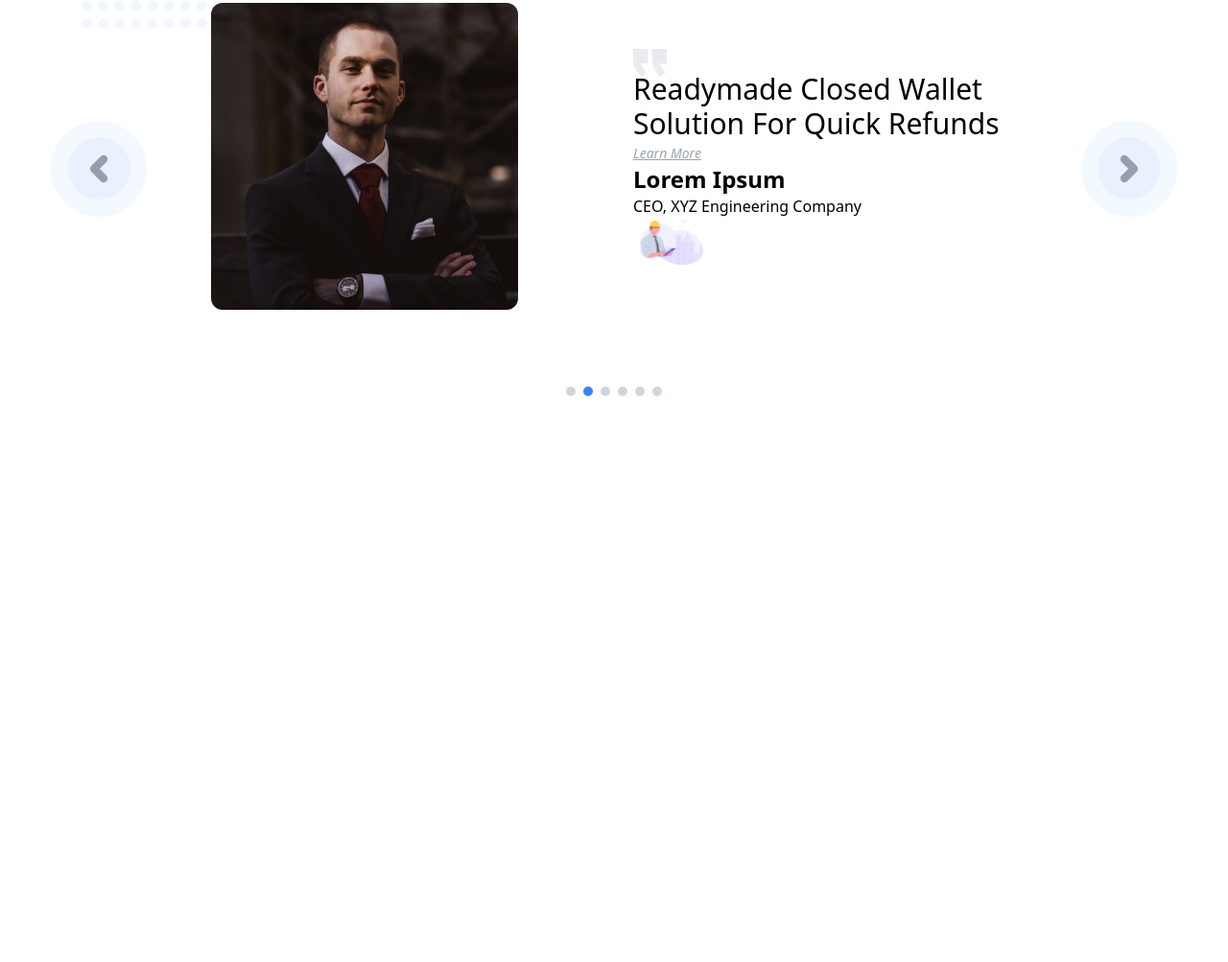
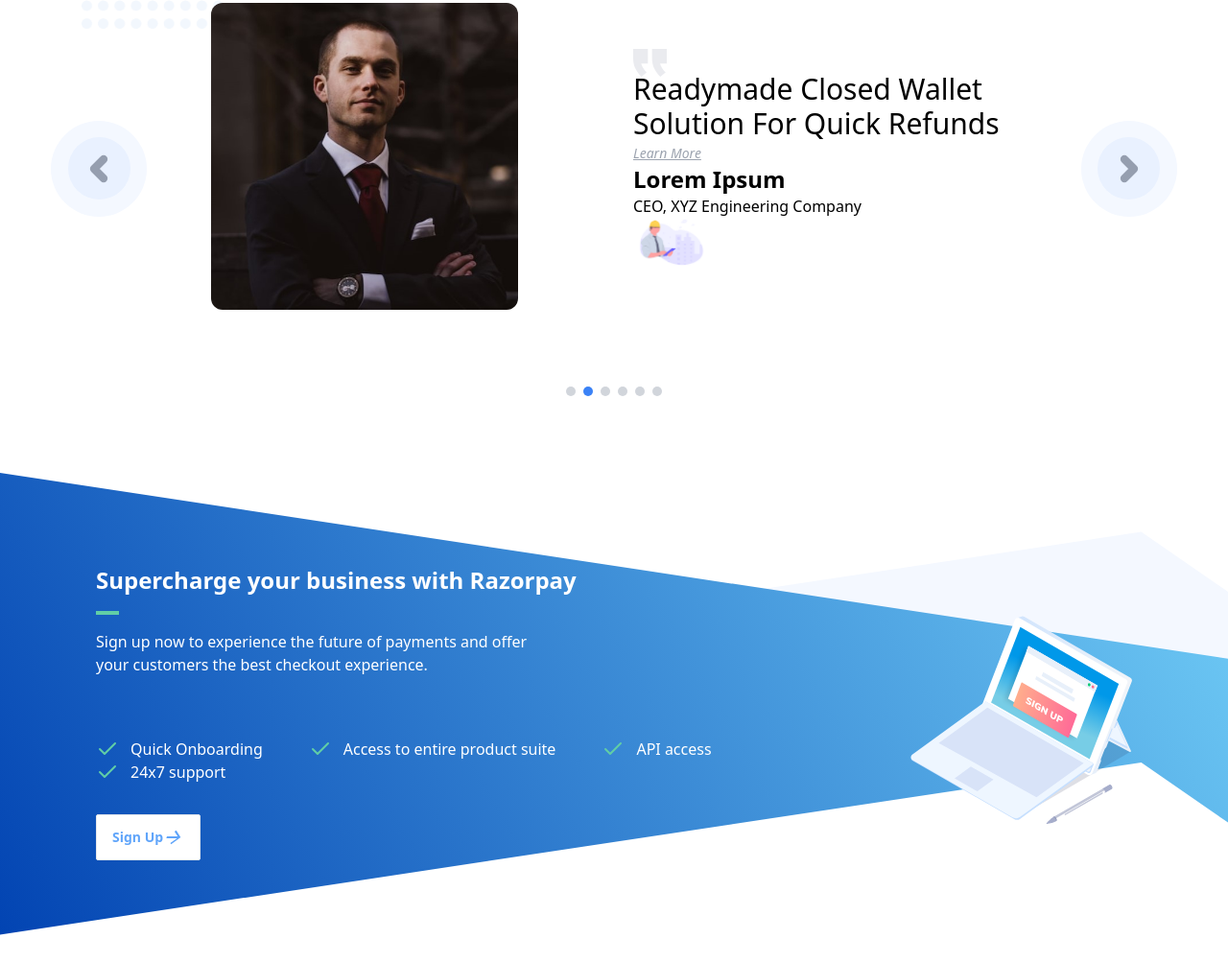
Before and after one commit to Bhavnoor-Singh98/TailwindCss_Projects, a website built with Vite: page index.html in a window 1280 px wide. Shown: the part 6519-7522 px from the top of the page at 96% size. Before the commit the page ends 7012 px from the top, so only its background shows below. Built offline with nearby package versions, Linux system fonts and the light colour scheme.

Commit message:
completed till supercharge section

```diff
--- a/index.html
+++ b/index.html
@@ -13,6 +13,10 @@
         background-size: 100% 100%;
         padding-top: 12rem;
         padding-bottom: 12rem;
+      }
+
+      .superchargesec {
+        background-size: 100% 100%;
       }
 
       .moveImageAni {
@@ -1453,8 +1457,76 @@
           </div>
         </div>
       </section>
-
       <!-- testimonial section ends  -->
+
+      <!-- supercharge section starts  -->
+      <section
+        class="bg-[url(./Assets/CTABg.svg)] relative w-full h-full bg-no-repeat superchargesec min-h-[510px]"
+      >
+        <!-- main content  -->
+        <div
+          class="w-11/12 max-w-[1080px] relative flex flex-row items-center justify-between space-x-2 mx-auto pt-16"
+        >
+          <!-- left part  -->
+          <div class="mt-8">
+            <h2 class="text-white font-bold text-2xl">
+              Supercharge your business with Razorpay
+            </h2>
+            <div class="w-6 h-1 bg-[#61cea6] my-4"></div>
+            <p class="text-white pb-8">
+              Sign up now to experience the future of payments and offer <br />
+              your customers the best checkout experience.
+            </p>
+            <ul class="flex flex-row flex-wrap text-white my-8">
+              <li class="flex flex-row space-x-1 gap-x-2 mr-12 text-white">
+                <img src="./Assets/check.svg" alt="" loading="lazy" />
+                <span>Quick Onboarding</span>
+              </li>
+
+              <li class="flex flex-row space-x-1 gap-x-2 mr-12 text-white">
+                <img src="./Assets/check.svg" alt="" loading="lazy" />
+                <span>Access to entire product suite </span>
+              </li>
+
+              <li class="flex flex-row space-x-1 gap-x-2 mr-12 text-white">
+                <img src="./Assets/check.svg" alt="" loading="lazy" />
+                <span>API access</span>
+              </li>
+
+              <li class="flex flex-row space-x-1 gap-x-2 mr-12 text-white">
+                <img src="./Assets/check.svg" alt="" loading="lazy" />
+                <span>24x7 support</span>
+              </li>
+            </ul>
+            <button
+              class="min-w-[32px] text-sm font-semibold bg-white text-blue-400 border rounded-sm flex flex-row items-center hover:text-blue-500 transition-all duration-200 py-3 px-4"
+            >
+              Sign Up
+              <!-- arrow  -->
+              <svg
+                viewBox="0 0 24 24"
+                focusable="false"
+                class="w-[22px] h-[22px] skew-x-[-20deg]"
+              >
+                <path
+                  fill="currentColor"
+                  d="M12 4l-1.41 1.41L16.17 11H4v2h12.17l-5.58 5.59L12 20l8-8z"
+                ></path>
+              </svg>
+            </button>
+          </div>
+          <!-- right part  -->
+          <div class="mt-12">
+            <img
+              src="./Assets/ctaImg.svg"
+              alt=""
+              loading="lazy"
+              class="w-[240px] h-[282px]"
+            />
+          </div>
+        </div>
+      </section>
+      <!-- supercharge section ends  -->
     </div>
 
     <!-- feather library  -->
```
Also changed, not shown: Assets/CTABg.svg (added), Assets/ctaImg.svg (added).
